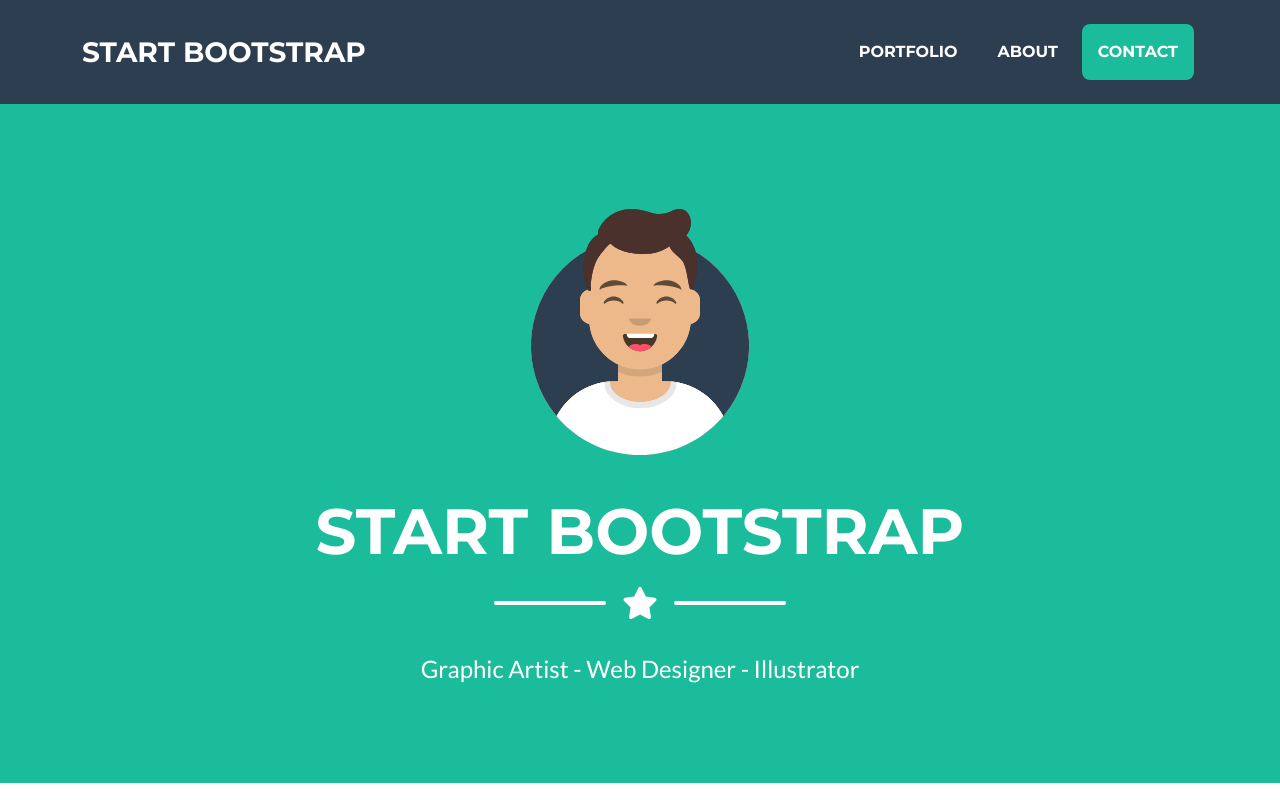
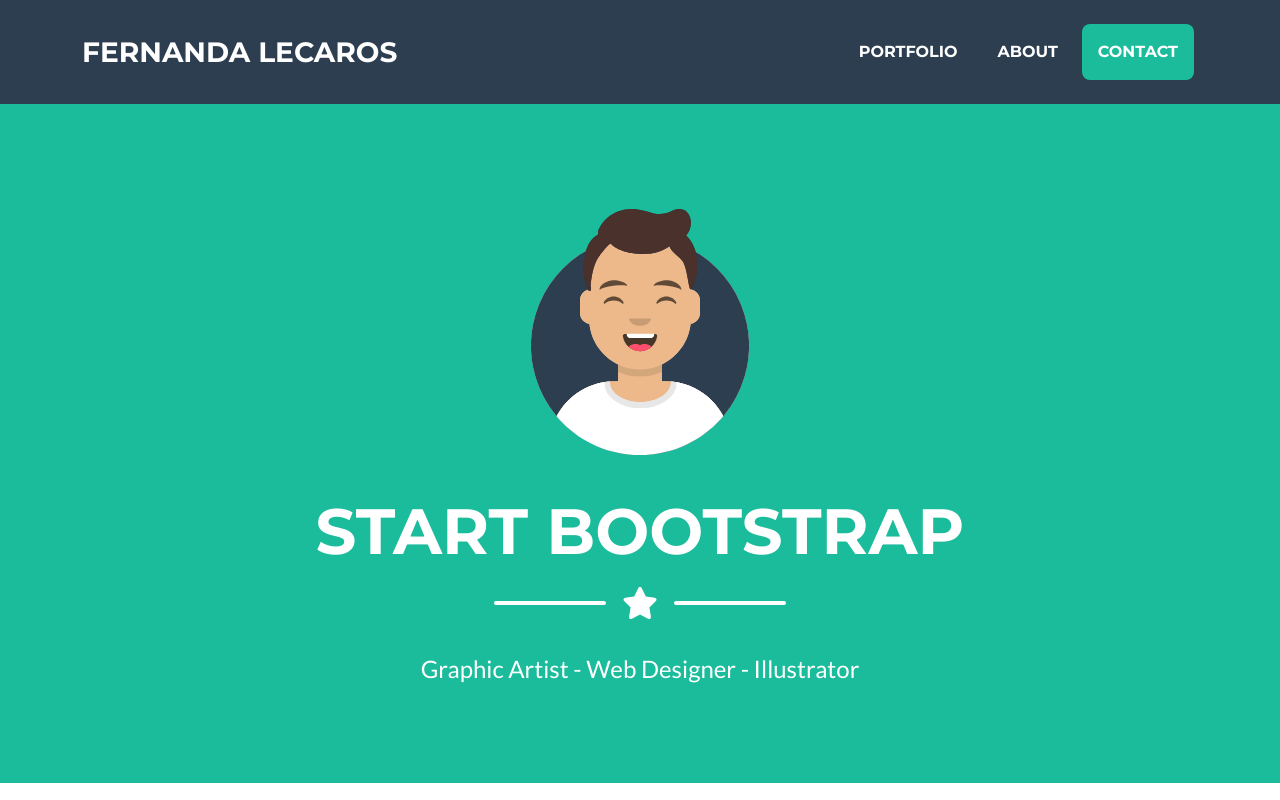
Before and after one commit to fernandalecarossaavedra/fernandalecarossaavedra.github.io, a plain HTML site: page index.html in a window 1280 px wide. Shown: the top 800 px of the page. Drawn offline with nearby package versions, Linux system fonts and the light colour scheme.

Commit message:
Changing names

```diff
--- a/index.html
+++ b/index.html
@@ -20,7 +20,7 @@
         <!-- Navigation-->
         <nav class="navbar navbar-expand-lg bg-secondary text-uppercase fixed-top" id="mainNav">
             <div class="container">
-                <a class="navbar-brand" href="#page-top">Start Bootstrap</a>
+                <a class="navbar-brand" href="#page-top">Fernanda Lecaros</a>
                 <button class="navbar-toggler text-uppercase font-weight-bold bg-primary text-white rounded" type="button" data-bs-toggle="collapse" data-bs-target="#navbarResponsive" aria-controls="navbarResponsive" aria-expanded="false" aria-label="Toggle navigation">
                     Menu
                     <i class="fas fa-bars"></i>
```
Also changed, not shown: 1 other file.
